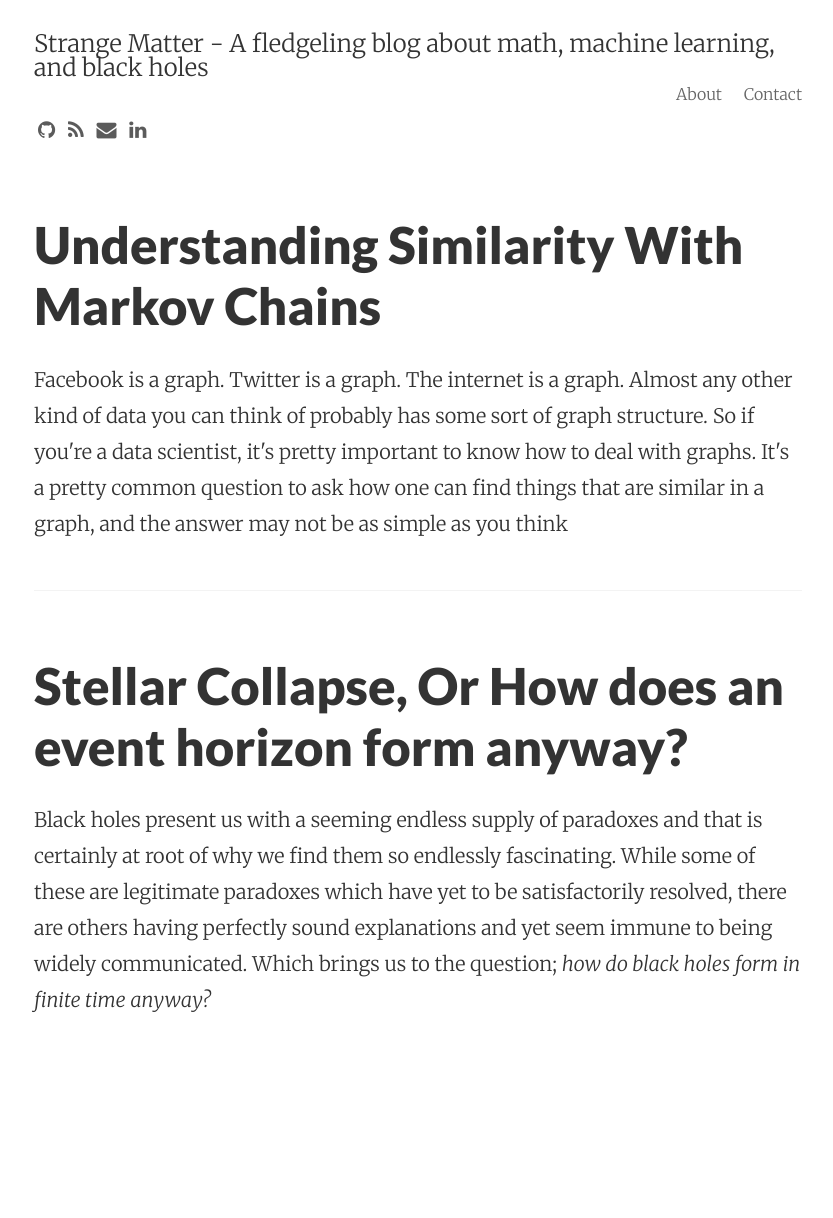
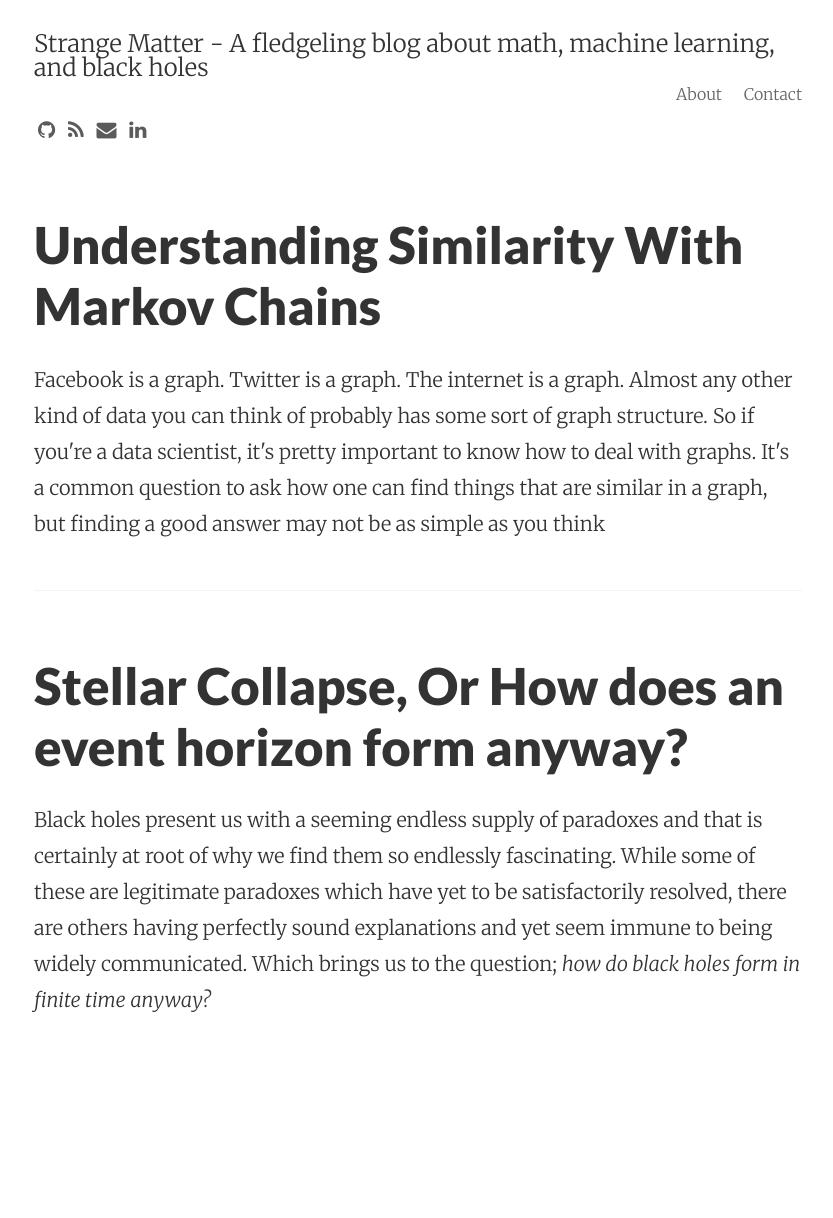
Before and after one commit to steveKapturowski/steveKapturowski.github.io, a Jekyll site: the page built from index.html, in a window 1280 px wide. Shown: the whole page, without its empty margins (222-1055 px from the left). Built offline with Jekyll 4.4.1, drawn with Linux system fonts in a browser that asks for light colours; nearby versions of some CDN libraries; Markdown is read by kramdown in place of the engine named in the settings; the list of posts is cut into pages by our own code.

Commit message:
rephrased summary

```diff
--- a/_posts/2015-05-01-understanding-similarity-with-markov-chains.md
+++ b/_posts/2015-05-01-understanding-similarity-with-markov-chains.md
@@ -2,6 +2,6 @@
 layout:    post
 title:     Understanding Similarity With Markov Chains
 date:      2015-05-01
-summary:   Facebook is a graph. Twitter is a graph. The internet is a graph. Almost any other kind of data you can think of probably has some sort of graph structure. So if you're a data scientist, it's pretty important to know how to deal with graphs. It's a pretty common question to ask how one can find things that are similar in a graph, and the answer may not be as simple as you think
+summary:   Facebook is a graph. Twitter is a graph. The internet is a graph. Almost any other kind of data you can think of probably has some sort of graph structure. So if you're a data scientist, it's pretty important to know how to deal with graphs. It's a common question to ask how one can find things that are similar in a graph, but finding a good answer may not be as simple as you think
 permalink: understanding-similarity
 ---
```
Also changed, not shown: 2 other files.
